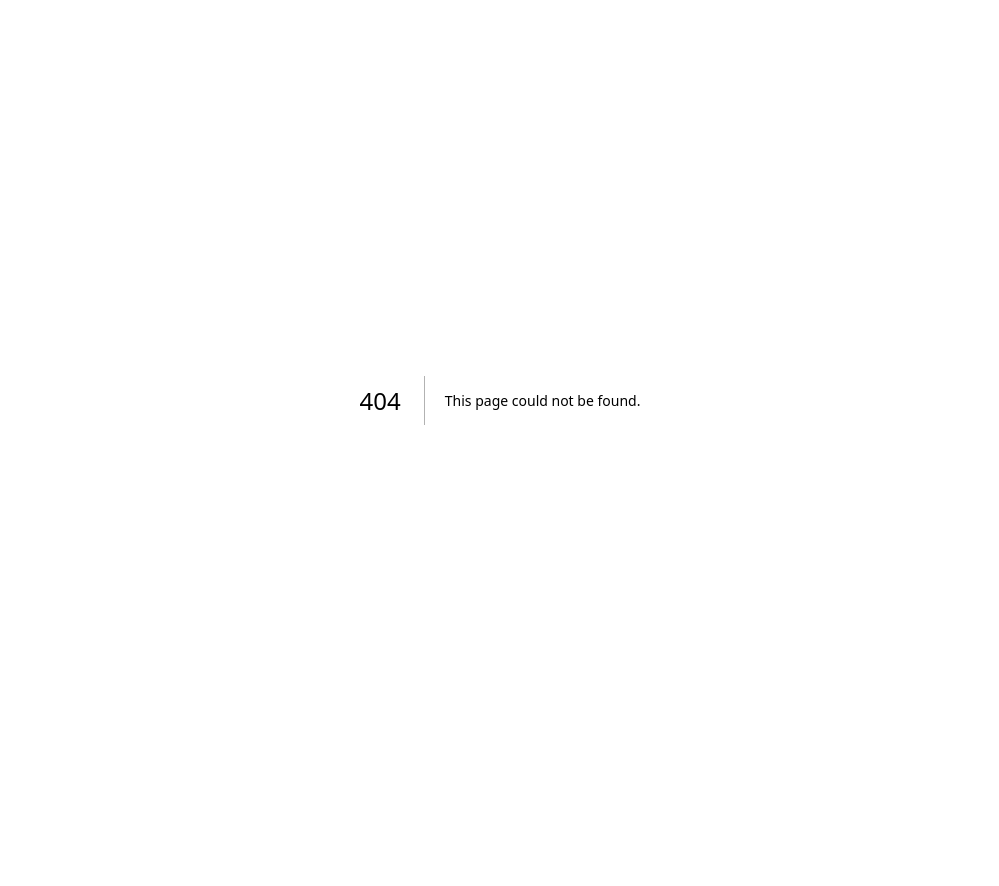
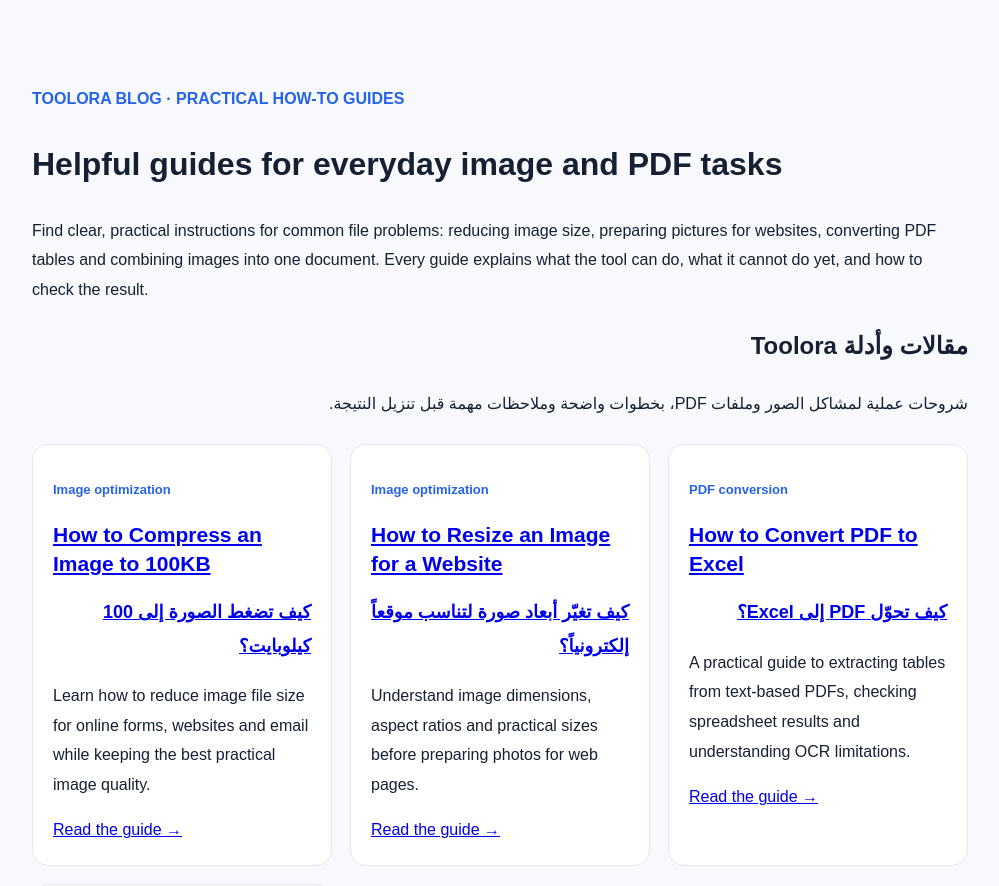
Before and after one commit to m5716386/toolora, a Next.js app: page /blog in a window 1280 px wide. Before the commit this address had no page. Shown: the top 886 px of the page, without its empty margins (140-1139 px from the left). Before the commit the page ends 800 px from the top, so only its background shows below. Built offline with nearby package versions, Linux system fonts and the light colour scheme.

Commit message:
Add bilingual Toolora blog index

```diff
--- /dev/null
+++ b/app/blog/page.tsx
@@ -0,0 +1,36 @@
+import Link from "next/link";
+import type { Metadata } from "next";
+
+export const metadata: Metadata = {
+  title: "Free Image and PDF Tutorials | Toolora Blog",
+  description: "Practical guides for compressing images, resizing pictures for websites, converting PDF files to Excel and combining images into PDF documents.",
+  alternates: { canonical: "/blog" }
+};
+
+const posts = [
+  { slug: "compress-image-to-100kb", category: "Image optimization", title: "How to Compress an Image to 100KB", ar: "كيف تضغط الصورة إلى 100 كيلوبايت؟", description: "Learn how to reduce image file size for online forms, websites and email while keeping the best practical image quality.", arDescription: "خطوات عملية لتقليل حجم الصور للنماذج والمواقع والبريد الإلكتروني مع المحافظة على أفضل جودة ممكنة.", tool: "Compress Image", href: "/tools/compress" },
+  { slug: "resize-image-for-website", category: "Image optimization", title: "How to Resize an Image for a Website", ar: "كيف تغيّر أبعاد صورة لتناسب موقعاً إلكترونياً؟", description: "Understand image dimensions, aspect ratios and practical sizes before preparing photos for web pages.", arDescription: "افهم أبعاد الصور ونسبة العرض إلى الارتفاع وكيف تجهز الصور لصفحات الويب.", tool: "Image Resizer", href: "/tools/resize" },
+  { slug: "convert-pdf-to-excel", category: "PDF conversion", title: "How to Convert PDF to Excel", ar: "كيف تحوّل PDF إلى Excel؟", description: "A practical guide to extracting tables from text-based PDFs, checking spreadsheet results and understanding OCR limitations.", arDescription: "دليل لاستخراج الجداول من ملفات PDF النصية ومراجعة النتائج وفهم حدود ملفات OCR.", tool: "PDF to Excel", href: "/tools/pdfexcel" },
+  { slug: "combine-images-into-pdf", category: "PDF creation", title: "How to Combine Multiple Images into One PDF", ar: "كيف تجمع عدة صور في ملف PDF واحد؟", description: "Turn JPG, PNG and WEBP pictures into a single PDF, organize image order and check the finished document.", arDescription: "اجمع صور JPG وPNG وWEBP في ملف PDF واحد، ورتب الصور وراجع المستند النهائي.", tool: "Images to PDF", href: "/tools/imagepdf" }
+];
+
+export default function BlogIndex() {
+  return <main style={{maxWidth:980,margin:"44px auto",padding:"24px 22px",fontFamily:"Arial,sans-serif",lineHeight:1.85,color:"#172033"}}>
+    <p style={{color:"#2563eb",fontWeight:700}}>TOOLORA BLOG · PRACTICAL HOW-TO GUIDES</p>
+    <h1>Helpful guides for everyday image and PDF tasks</h1>
+    <p>Find clear, practical instructions for common file problems: reducing image size, preparing pictures for websites, converting PDF tables and combining images into one document. Every guide explains what the tool can do, what it cannot do yet, and how to check the result.</p>
+    <h2 dir="rtl">مقالات وأدلة Toolora</h2>
+    <p dir="rtl">شروحات عملية لمشاكل الصور وملفات PDF، بخطوات واضحة وملاحظات مهمة قبل تنزيل النتيجة.</p>
+    <div style={{display:"grid",gridTemplateColumns:"repeat(auto-fit,minmax(260px,1fr))",gap:18,marginTop:26}}>
+      {posts.map(post => <article key={post.slug} style={{border:"1px solid #e3e8ef",borderRadius:16,padding:20,background:"#fff"}}>
+        <p style={{fontSize:13,color:"#2563eb",fontWeight:700}}>{post.category}</p>
+        <h2 style={{fontSize:21,lineHeight:1.4}}><Link href={"/blog/"+post.slug}>{post.title}</Link></h2>
+        <h3 dir="rtl" style={{fontSize:18}}><Link href={"/blog/"+post.slug+"?lang=ar"}>{post.ar}</Link></h3>
+        <p>{post.description}</p>
+        <Link href={"/blog/"+post.slug}>Read the guide →</Link>
+      </article>)}
+    </div>
+    <p style={{marginTop:32}}>Ready to work with a file? Explore all <Link href="/">free Toolora tools</Link> or browse the <Link href="/guides">complete help center</Link>.</p>
+    <p dir="rtl"><Link href="/">افتح أدوات Toolora المجانية</Link> أو تصفح <Link href="/guides">مركز المساعدة</Link>.</p>
+  </main>;
+}
```
